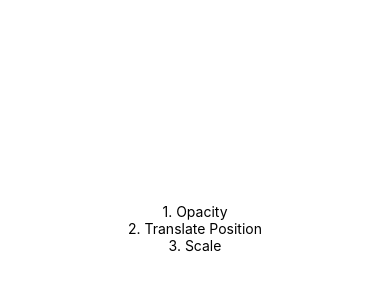
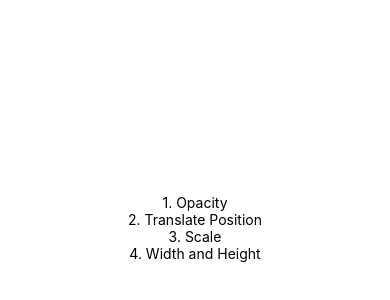
Before and after one commit to pSapien/animations-in-react-native, a React Native app: screen / in a window 390 px wide. Shown: the part 194-494 px from the top of the page. Built offline with nearby package versions, Linux system fonts and the light colour scheme.

Commit message:
add Width Heigh

```diff
--- a/App.js
+++ b/App.js
@@ -4,12 +4,14 @@ import { Text, SafeAreaView, StyleSheet, Button } from 'react-native';
 import Opacity from './src/1. Opacity';
 import TranslatePosition from './src/2. Translate Position';
 import Scale from './src/3. Scale';
+import WidthHeight from './src/4. Width Height';
 
 
 const AnimationScreen = [
   { title: '1. Opacity', Component: Opacity },
   { title: '2. Translate Position', Component: TranslatePosition },
   { title: '3. Scale', Component: Scale },
+  { title: '4. Width and Height', Component: WidthHeight},
 ];
 
 export default function App() {
--- /dev/null
+++ b/src/4. Width Height.js
@@ -0,0 +1,47 @@
+import React from 'react';
+import {
+  Stylesheet,
+  View,
+  Animated,
+  StyleSheet,
+  Text,
+  TouchableWithoutFeedback,
+} from 'react-native';
+
+export default function Opacity() {
+  const [animation, setAnimation] = React.useState(new Animated.Value(150));
+
+  function startAnimation() {
+    Animated.timing(animation, {
+      toValue: 300,
+      duration: 1500,
+    }).start();
+  }
+
+  const animatedStyles = {
+    height: animation,
+    width: animation,
+  };
+
+  return (
+    <View style={styles.container}>
+      <TouchableWithoutFeedback onPress={startAnimation}>
+        <Animated.View style={[styles.box, animatedStyles]}>
+          <Text>Lorem ipsum dolor sit amet consectetur adipisicing elit. Nobis commodi tempora fuga saepe quibusdam mollitia nihil inventore nam harum maxime, qui, itaque dolore hic. Nemo a dignissimos amet reprehenderit quam?</Text>
+          </Animated.View>
+      </TouchableWithoutFeedback>
+    </View>
+  );
+}
+
+const styles = StyleSheet.create({
+  container: {
+    flex: 1,
+    alignItems: 'center',
+    justifyContent: 'center',
+  },
+  box: {
+    backgroundColor: 'blue',
+    alignItems: 'center',
+  }
+});
```
